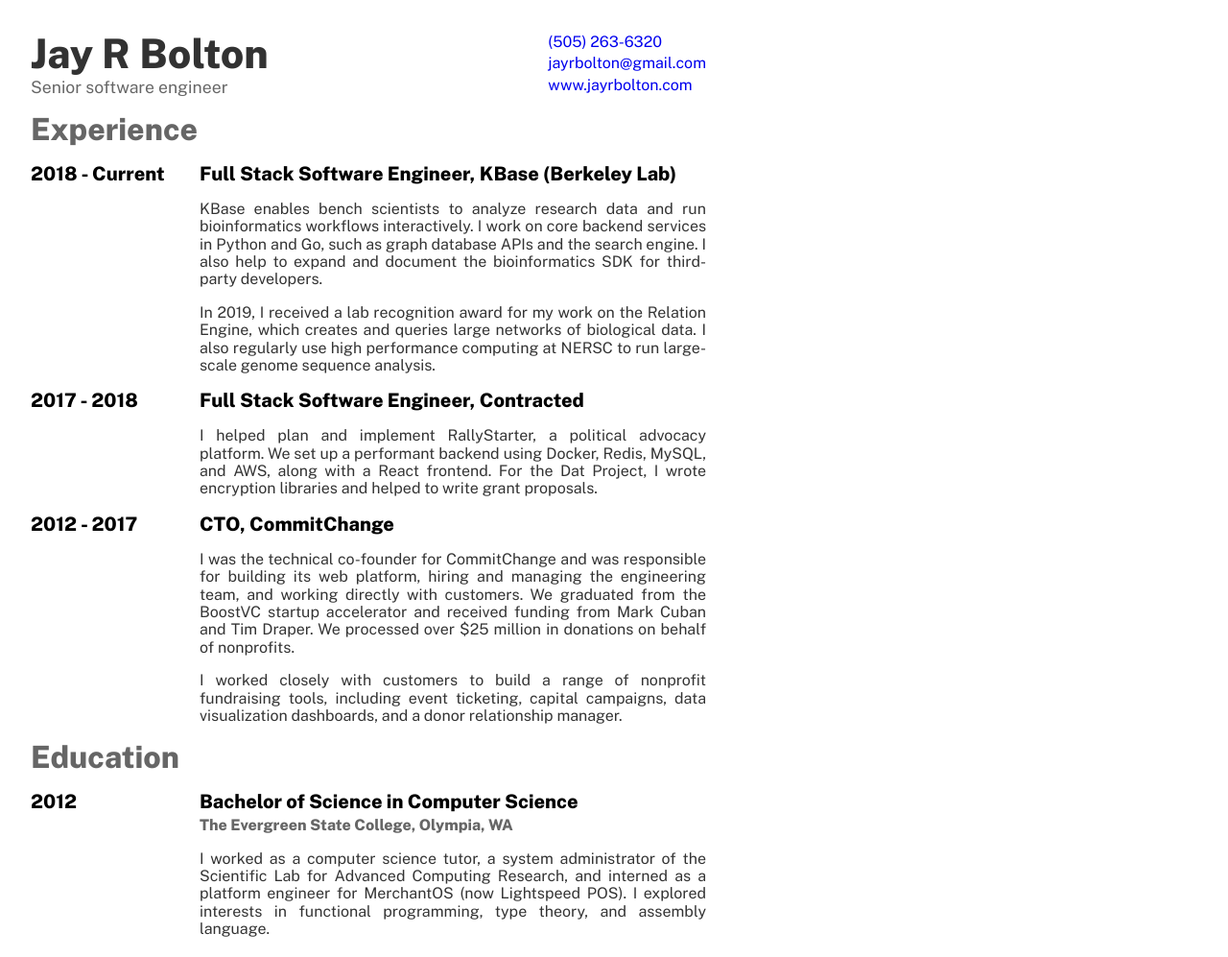
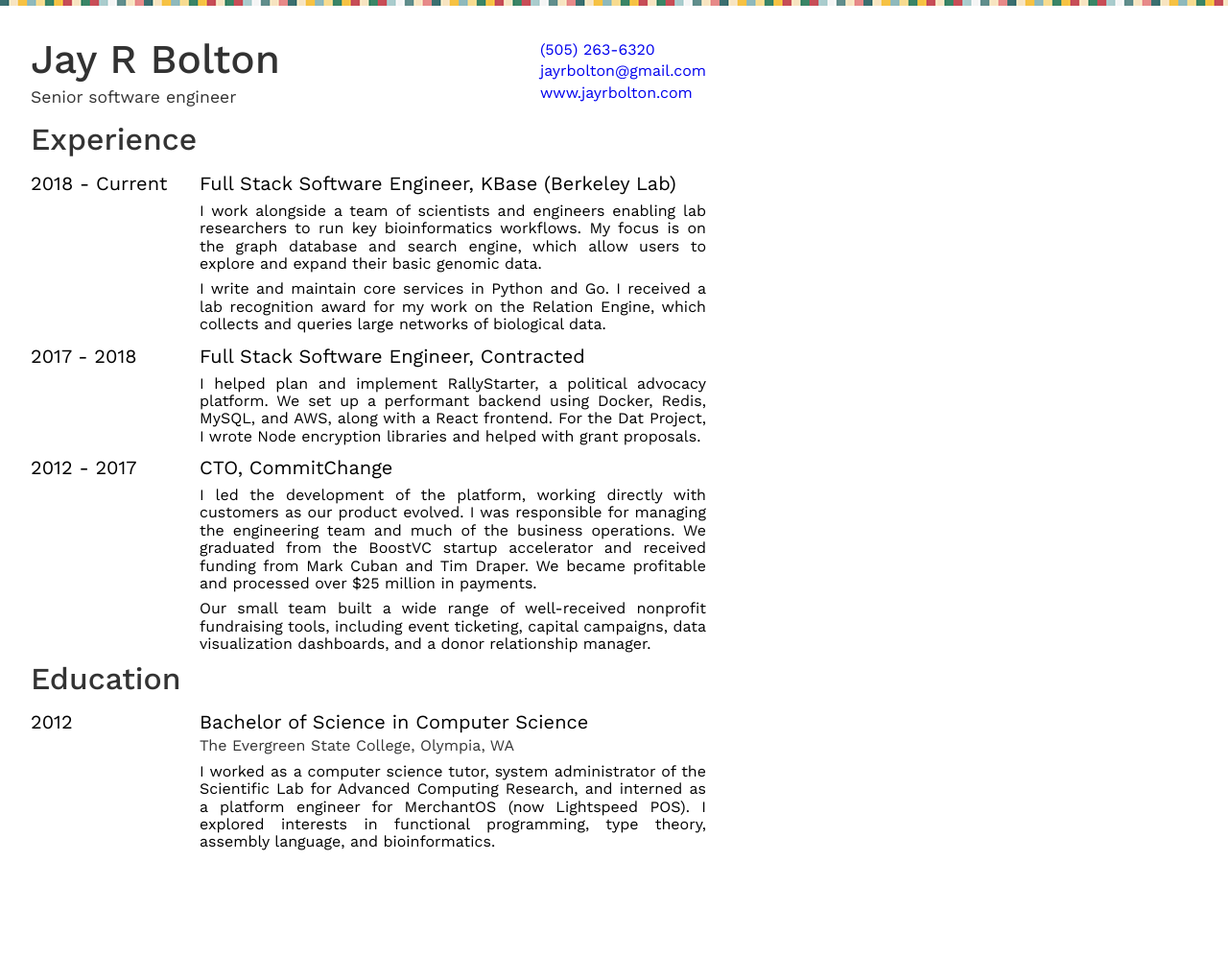
Before and after one commit to jayrbolton/jayrbolton-resume-cv, a website: page index.html in a window 1280 px wide. Shown: the whole page at 96% size. After the commit the page ends 927 px from the top, so only its background shows below. Drawn offline with nearby package versions, Linux system fonts and the light colour scheme.

Commit message:
Spruce up and edit

```diff
--- a/index.html
+++ b/index.html
@@ -1,7 +1,7 @@
 <html>
   <head>
     <title>Jay R Bolton CV/Résumé</title>
-    <link href="https://fonts.googleapis.com/css?family=Public+Sans:400,400i,800,900&display=swap&subset=latin-ext" rel="stylesheet">
+    <link href="https://fonts.googleapis.com/css?family=Work+Sans:400,400i,500,800,900&display=swap&subset=latin-ext" rel="stylesheet">
     <link rel="stylesheet" href="https://unpkg.com/tachyons@4.10.0/css/tachyons.min.css"/>
     <style>
         html,
@@ -9,19 +9,21 @@
           min-height: 100%;
         }
         body, .serif {
-          font-family: 'Public Sans', sans-serif;
+          font-family: 'Work Sans', sans-serif;
           background: white;
         }
         main {
           background: white;
+          margin-top: 6px;
+        }
+        h1, h2, h3, h4, h5 {
+          font-weight: 500;
         }
         main > header h1 {
           font-size: 2.65rem;
-          font-weight: 800;
         }
         h2 {
           font-size: 1.5rem;
-          font-weight: 800;
         }
         ul {
           padding-left: 1.25rem;
@@ -48,15 +50,25 @@
         .f2-5 {
             font-size: 2rem;
         }
+        .stripe::after {
+            content: '';
+            position: absolute;
+            left: 0;
+            background: url("color-mosaic.png");
+            height: 6px;
+            width: 100%;
+            top: 0;
+        }
     </style>
   </head>
 
   <body class="serif tl">
+    <div class='stripe'></div>
     <main class='mw7 pa4'>
       <header class='flex justify-between items-center pb3'>
         <div>
           <h1 class='name mv0 mt0 w-100 o-80'>Jay R Bolton</h1>
-          <div class='black-60 f4-5'>Senior software engineer</div>
+          <div class='black-80 f4-5 mt1'>Senior software engineer</div>
         </div>
         <section class='contact black-70'>
           <div class='contact-phone mb1'><a href='tel:15052636320'>(505) 263-6320</a></div>
@@ -66,62 +78,67 @@
       </header>
 
       <section class='experience'>
-        <h2 class='mb3 mt0 mb0 f2-5 black-60'>Experience</h2>
+        <h2 class='mb3 mt0 mb0 f2-5 black-80'>Experience</h2>
 
         <div class='flex'>
-          <div class='w-25 f4 b'>2018 - Current</div>
+          <div class='w-25 f4'>2018 - Current</div>
           <div class='w-75'>
             <div class='flex items-center f4'>
-              <span class='b'>Full Stack Software Engineer, KBase (Berkeley Lab)</span>
+              <span class=''>Full Stack Software Engineer, KBase (Berkeley Lab)</span>
             </div>
-            <p class='tj black-80'>
-              KBase enables bench scientists to analyze research data and run bioinformatics workflows interactively. I work on core backend services in Python and Go, such as graph database APIs and the search engine. I also help to expand and document the bioinformatics SDK for third-party developers.
+            <p class='tj mv2'>
+              I work alongside a team of scientists and engineers enabling lab researchers to run key bioinformatics workflows. My focus is on the graph database and search engine, which allow users to explore and expand their basic genomic data.
             </p>
-            <p class='tj black-80'>
-              In 2019, I received a lab recognition award for my work on the Relation Engine, which creates and queries large networks of biological data. I also regularly use high performance computing at NERSC to run large-scale genome sequence analysis.
+            <p class='tj mv2'>
+              I write and maintain core services in Python and Go. I received a lab recognition award for my work on the Relation Engine, which collects and queries large networks of biological data.
             </p>
           </div>
         </div>
-        <div class='flex'>
-          <div class='w-25 f4 b'>2017 - 2018</div>
+        <div class='flex mt1'>
+          <div class='w-25 f4'>2017 - 2018</div>
           <div class='w-75'>
             <div class='flex items-center f4'>
-              <span class='b'>Full Stack Software Engineer, Contracted</span>
+              <span class=''>Full Stack Software Engineer, Contracted</span>
             </div>
-            <p class='tj black-80'>
-              I helped plan and implement RallyStarter, a political advocacy platform. We set up a performant backend using Docker, Redis, MySQL, and AWS, along with a React frontend. For the Dat Project, I wrote encryption libraries and helped to write grant proposals.
+            <p class='tj mv2'>
+              I helped plan and implement RallyStarter, a political advocacy platform. We set up a performant backend using Docker, Redis, MySQL, and AWS, along with a React frontend. For the Dat Project, I wrote Node encryption libraries and helped with grant proposals.
             </p>
           </div>
         </div>
-        <div class='flex'>
-          <div class='w-25 f4 b'>2012 - 2017</div>
+        <div class='flex mt1'>
+          <div class='w-25 f4'>2012 - 2017</div>
           <div class='w-75'>
             <div class='flex items-center f4'>
-              <span class='b'>CTO, CommitChange</span>
+              <span class=''>CTO, CommitChange</span>
             </div>
-            <p class='tj black-80'>
-              I was the technical co-founder for CommitChange and was responsible for building its web platform, hiring and managing the engineering team, and working directly with customers. We graduated from the BoostVC startup accelerator and received funding from Mark Cuban and Tim Draper. We processed over $25 million in donations on behalf of nonprofits.
+            <p class='tj mv2'>
+              I led the development of the platform, working directly with
+              customers as our product evolved. I was responsible for managing
+              the engineering team and much of the business operations. We
+              graduated from the BoostVC startup accelerator and received
+              funding from Mark Cuban and Tim Draper. We became profitable and
+              processed over $25 million in payments.
             </p>
-            <p class='tj black-80'>
-              I worked closely with customers to build a range of nonprofit fundraising tools, including event ticketing, capital campaigns, data visualization dashboards, and a donor relationship manager.
+            <p class='tj mv2'>
+              Our small team built a wide range of well-received nonprofit fundraising tools, including event ticketing, capital campaigns, data visualization dashboards, and a donor relationship manager.
             </p>
           </div>
         </div>
       </section>
 
       <section class='education'>
-        <h2 class='mb3 mt0 mb0 f2-5 black-60'>Education</h2>
+        <h2 class='mb3 mt0 mb0 f2-5 black-80'>Education</h2>
         <div class='flex'>
-          <div class='w-25 f4 b'>2012</div>
+          <div class='w-25 f4'>2012</div>
           <div class='w-75'>
             <div class='flex items-center f4'>
-              <span class='b'>Bachelor of Science in Computer Science</span>
+              <span class=''>Bachelor of Science in Computer Science</span>
             </div>
-            <p class='tj black-80 mt1 mb0 b black-60'>
+            <p class='tj black-80 mt1 mb0'>
               The Evergreen State College, Olympia, WA
             </p>
-            <p class='tj black-80'>
-              I worked as a computer science tutor, a system administrator of the Scientific Lab for Advanced Computing Research, and interned as a platform engineer for MerchantOS (now Lightspeed POS). I explored interests in functional programming, type theory, and assembly language.
+            <p class='tj mv2'>
+              I worked as a computer science tutor, system administrator of the Scientific Lab for Advanced Computing Research, and interned as a platform engineer for MerchantOS (now Lightspeed POS). I explored interests in functional programming, type theory, assembly language, and bioinformatics.
             </p>
           </div>
         </div>
```
Also changed, not shown: color-mosaic.png (added).
